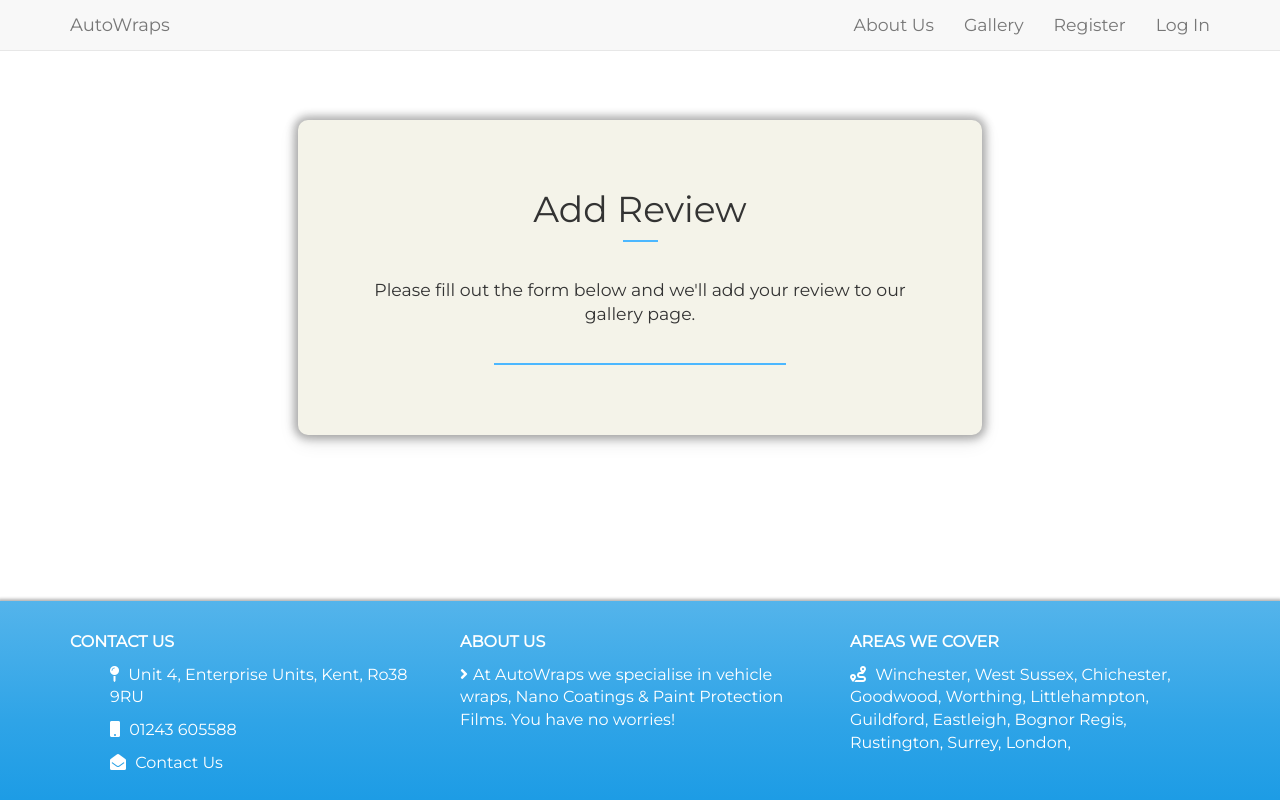
After one commit to 99ron/django_milestone, a Django app: page /gallery/review_more/1 in a window 1280 px wide. The commit adds this page. Run offline with Django 3.2, Linux system fonts and the light colour scheme; tables that the repository leaves empty hold one stand-in row (values such as "Sample post"); some libraries are stand-ins or nearby versions.

Commit message:
gallery.html: added url for the 'more_review' button. review_more.html: Created with basic template. urls: added new url for 'more_review' which takes one variable. views: added new function for 'more_review'.

```diff
--- a/gallery/templates/gallery.html
+++ b/gallery/templates/gallery.html
@@ -14,13 +14,9 @@
     <div class="header-box-shadow">
 
         <div class="container gallery-main-content">
-            <div class="row text-center">
-
-                <!--<h1 class="header-text-alternative">Gallery and Reviews</h1>-->
 
         <hr class="hr-break">
 
-            </div>
 
         {% if reviews %}
 
@@ -47,7 +43,7 @@
                             <p> <b>{{ review.username }}</b> rated this service a <b>{{ review.rating }} out of 5!</b></p>
                             <hr class="hr-break--full">
                             <p class="gallery-text"> {{ review.comment }}</p>
-                                <a href="#" type="submit" class="btn btn-success pull-right"><i class="fas fa-book" aria-hidden="true"></i> Read More! </a>
+                            <a href="{% url 'review_more' review.pk %}" type="submit" class="btn btn-success pull-right"><i class="fas fa-book" aria-hidden="true"></i> Read More! </a>
                         </div>
 
                         <div class="">
--- /dev/null
+++ b/gallery/templates/review_more.html
@@ -0,0 +1,24 @@
+{% extends 'base.html' %}
+{% load static from staticfiles %}
+{% load bootstrap_tags %}
+
+{% block content %}
+
+<div class="container">
+        <div class="add-review-form">
+
+            <h1 class="text-center"> Add Review </h1>
+
+            <hr class="hr-under-heading">
+
+            <p class="text-padding-top-bottom text-center">Please fill out the form below
+            and we'll add your review to our gallery page.</p>
+
+            <hr class="hr-break">
+
+
+        </div>
+    </div>
+
+
+{% endblock %}
--- a/gallery/urls.py
+++ b/gallery/urls.py
@@ -1,7 +1,8 @@
 from django.conf.urls import url, include
-from gallery.views import view_gallery, add_review
+from gallery.views import view_gallery, add_review, review_more
 
 urlpatterns = [
     url(r'^view$', view_gallery, name='gallery'),
-    url(r'^add_review/(?P<order_id>\d+)$', add_review, name="add_review")
+    url(r'^review_more/(?P<review_id>\d+)$', review_more, name="review_more"),
+    url(r'^add_review/(?P<order_id>\d+)$', add_review, name="add_review"),
     ]
--- a/gallery/views.py
+++ b/gallery/views.py
@@ -63,3 +63,11 @@ def add_review(request, order_id):
         else:
             print(form.errors)
             return render(request, "add_review.html", {'form' : form, 'order': order})
+
+
+def review_more(request, review_id):
+    """ This view is used for more info on the review """
+
+    reviewID = Reviews.objects.get(pk=review_id)
+
+    return render(request, "review_more.html", { 'review' : reviewID })
```
Lines whose indentation alone changed are shown as unchanged.
